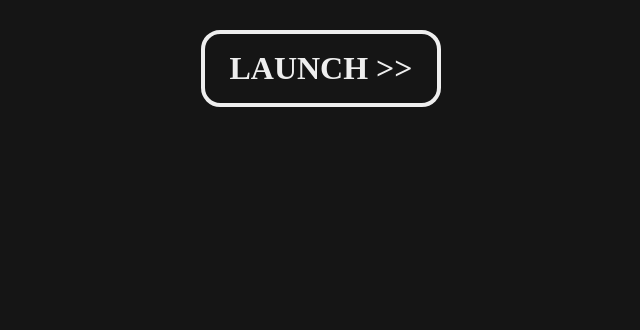
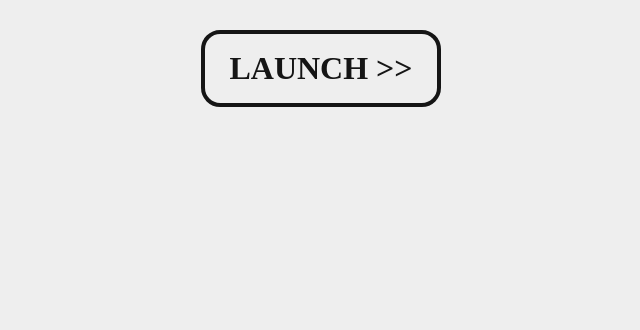
Before and after one commit to wavetro/testzoneWEB, a website built with Vite: page WTZ02 - House Shake/index.html in a window 1280 px wide. Shown: the part 470-800 px from the top of the page, without its empty margins (319-959 px from the left). Built offline with nearby package versions, Linux system fonts and the light colour scheme; files whose address does not match are found by name; what @babylonjs/core would draw is missing.

Commit message:
Added light theme (fixes #1)

```diff
--- a/WTZ02 - House Shake/style.css
+++ b/WTZ02 - House Shake/style.css
@@ -128,6 +128,7 @@ button {
     align-items: center;
     justify-content: center;
     background-color: #000000CC;
+    color: #EEEEEE;
 }
 
 .loadingText {
@@ -250,3 +251,23 @@ button:hover {
         margin-top: -1rem;
     }
 }
+
+@media (prefers-color-scheme: light) {
+
+    body {
+        background-color: #EEEEEE;
+        color: #151515;
+    }
+
+    button#button__GO {
+        background-color: #EEEEEE;
+        border: 0.3rem solid #151515;
+        color: #151515;
+    }
+
+    button#button__GO:hover {
+        background-color: #151515;
+        color: #EEEEEE;
+    }
+
+}
```
